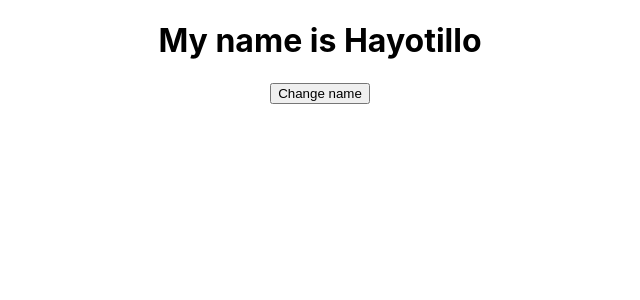
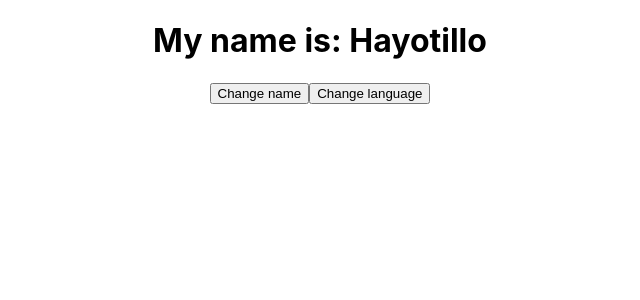
Before and after one commit to hayotillonumonov/my-first-react-app, a React (Create React App) app: page / in a window 1280 px wide. Shown: the top 300 px of the page, without its empty margins (320-960 px from the left). Built offline with nearby package versions, Linux system fonts and the light colour scheme.

Commit message:
011. useState() hook

```diff
--- a/src/App.js
+++ b/src/App.js
@@ -1,19 +1,22 @@
 import './App.css';
+import { useState } from 'react';
 
 function App() {
-
-  let name = 'Hayotillo'
-
+  const [name, setName] = useState('Hayotillo')
+  const [lang, setlang] = useState('My name is')
 
   const handleClick = ()=>{
-    name = 'Doniyor'
-    console.log(name);
+    setName('Doniyor')
   }
 
+  const handleClicklang = ()=>{
+    setlang('Mening ismim')
+  }
   return (
     <div className="App">
-     <h1>My name is {name}</h1>
+     <h1>{lang}: {name}</h1>
      <button onClick={handleClick}>Change name</button>
+     <button onClick={handleClicklang}>Change language</button>
     </div>
   );
 }
```
